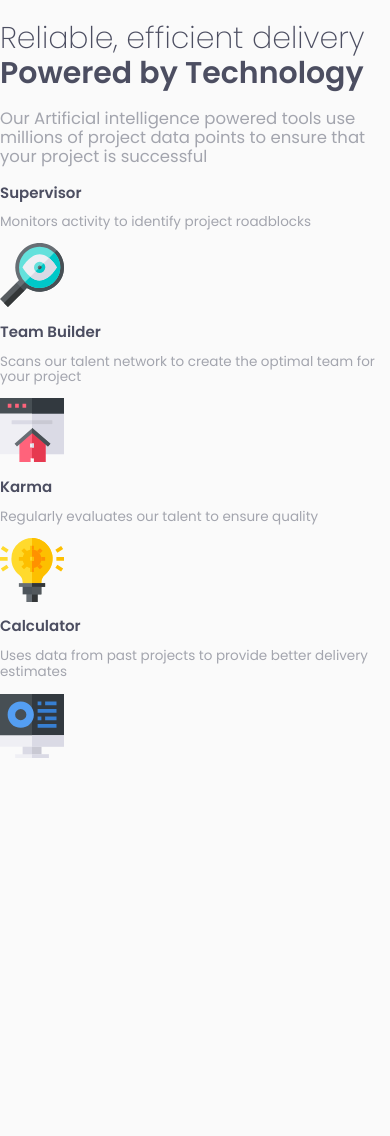
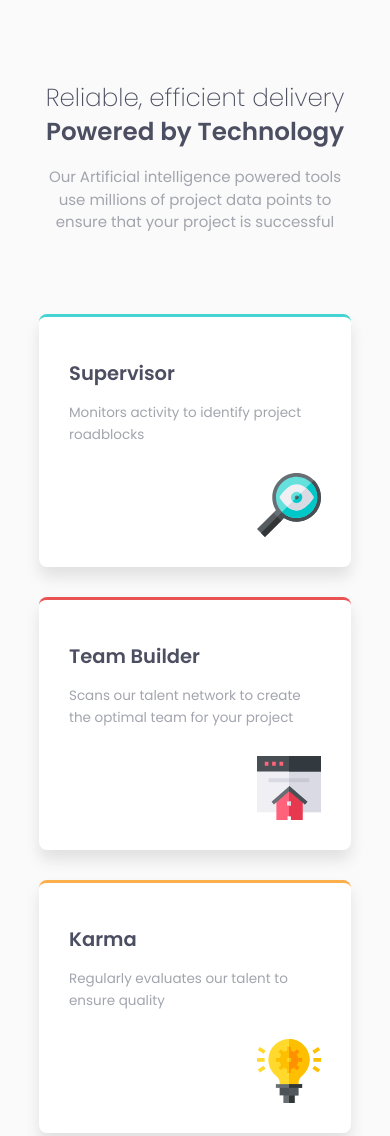
Before and after one commit to CarlosDRA/FrontendMentor-Four-card-feature-section, a plain HTML site: page index.html in a window 390 px wide. Shown: the top 1136 px of the page. Before the commit the page ends 844 px from the top, so only its background shows below. Drawn offline with Linux system fonts and the light colour scheme.

Commit message:
Finished card and mobile design

```diff
--- a/assets/styles/sass/base/_typography.scss
+++ b/assets/styles/sass/base/_typography.scss
@@ -7,9 +7,11 @@
 
 .title{
     font-weight: 200;
+    font-size: 1.64rem;
+    line-height: 1.4;
     color: c.$very-dark-blue;
 
-    span{font-size: 2rem;}
+    span{font-size: inherit;}
 }
 
 .title-bold{
@@ -19,11 +21,16 @@
 
 .text{
     font-weight: 400;
+    line-height: 1.5rem;
     color: c.$grayish-blue;
 }
 
 .main__text{
-    font-size: 1.1rem;
+    font-size: 1rem;
+}
+
+.card__title{
+    font-size: 1.3rem;
 }
 
 .card__text{
--- a/assets/styles/sass/components/_card.scss
+++ b/assets/styles/sass/components/_card.scss
@@ -0,0 +1,38 @@
+@use "../abstracts/colors" as c;
+
+$padding: 30px;
+$width: 330px;
+$height: 190px;
+
+.card{
+    max-width: $width - $padding; //300px
+    height: $height; //190px
+    margin: 0 auto;
+    padding: $padding; //30px
+    position: relative;
+    border-radius: 8px;
+    box-shadow: 0 10px 15px rgb(0 0 0 / .1);
+    background-color: white;
+
+    img{
+        position: absolute;
+        bottom: $padding; //30px
+        right: $padding; //30px
+    }
+}
+
+.card--supervisor{
+    border-top: 3px solid c.$cyan;
+}
+
+.card--team{
+    border-top: 3px solid c.$red;
+}
+
+.card--karma{
+    border-top: 3px solid c.$orange;
+}
+
+.card--calculator{
+    border-top: 3px solid c.$blue;
+}
--- a/assets/styles/sass/layout/_responsive.scss
+++ b/assets/styles/sass/layout/_responsive.scss
@@ -0,0 +1,14 @@
+.title__container{
+    width: 80vw;
+    margin: 80px auto;
+    text-align: center;
+}
+
+.card__container{
+    width: 80vw;
+    margin: 80px auto;
+}
+
+.card{
+    margin-bottom: 30px;
+}
--- a/index.html
+++ b/index.html
@@ -18,26 +18,32 @@
     <title>Features</title>
 </head>
 <body>
-    <h1 class="title">Reliable, efficient delivery <span class="title title-bold"><br>Powered by Technology</span></h1>
-    <p class="text main__text">Our Artificial intelligence powered tools use millions of project data points to ensure that your project is successful</p>
+    <div class="title__container">
+        <h1 class="title">Reliable, efficient delivery <span class="title title-bold"><br>Powered by Technology</span></h1>
+        <p class="text main__text">Our Artificial intelligence powered tools use millions of project data points to ensure that your project is successful</p>
+    </div>
     <section class="card__container">
         <h2 style="display: none;">Just adding this for the report</h2>
-        <div class="card">
+
+        <div class="card card--supervisor">
             <h2 class="card__title title-bold">Supervisor</h2>
             <p class="card__text text">Monitors activity to identify project roadblocks</p>
             <img src="./assets/images/icon-supervisor.svg" alt="Supervisor image">
         </div>
-        <div class="card">
+
+        <div class="card card--team">
             <h2 class="card__title title-bold">Team Builder</h2>
             <p class="card__text text">Scans our talent network to create the optimal team for your project</p>
             <img src="./assets/images/icon-team-builder.svg" alt="Team builder">
         </div>
-        <div class="card">
+
+        <div class="card card--karma">
             <h2 class="card__title title-bold">Karma</h2>
             <p class="card__text text">Regularly evaluates our talent to ensure quality</p>
             <img src="./assets/images/icon-karma.svg" alt="Karma image">
         </div>
-        <div class="card">
+
+        <div class="card card--calculator">
             <h2 class="card__title title-bold">Calculator</h2>
             <p class="card__text text">Uses data from past projects to provide better delivery estimates<p>
             <img src="./assets/images/icon-calculator.svg" alt="Calculator image">
```
Also changed, not shown: assets/styles/css/main.css, 1 other file.
